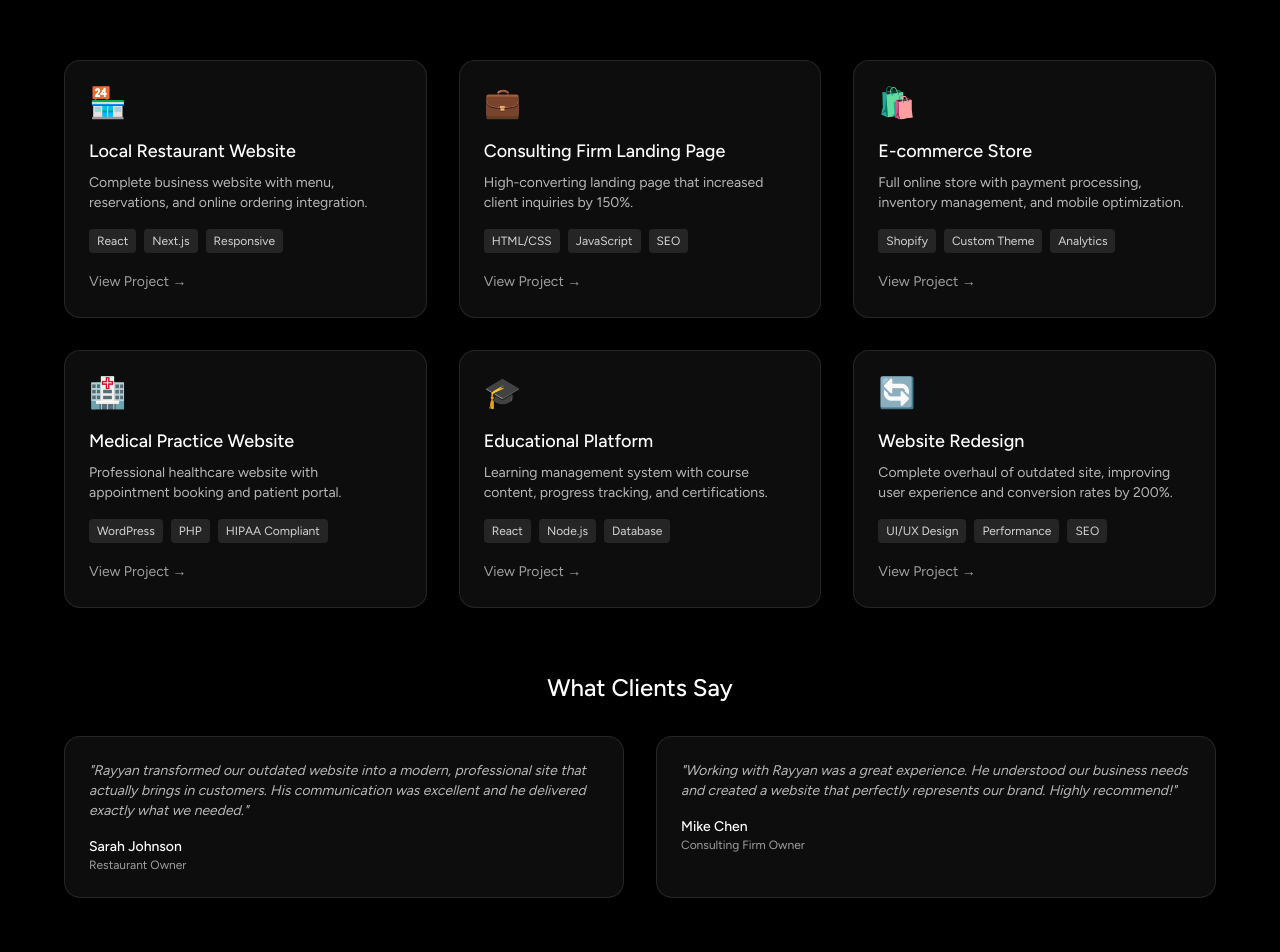
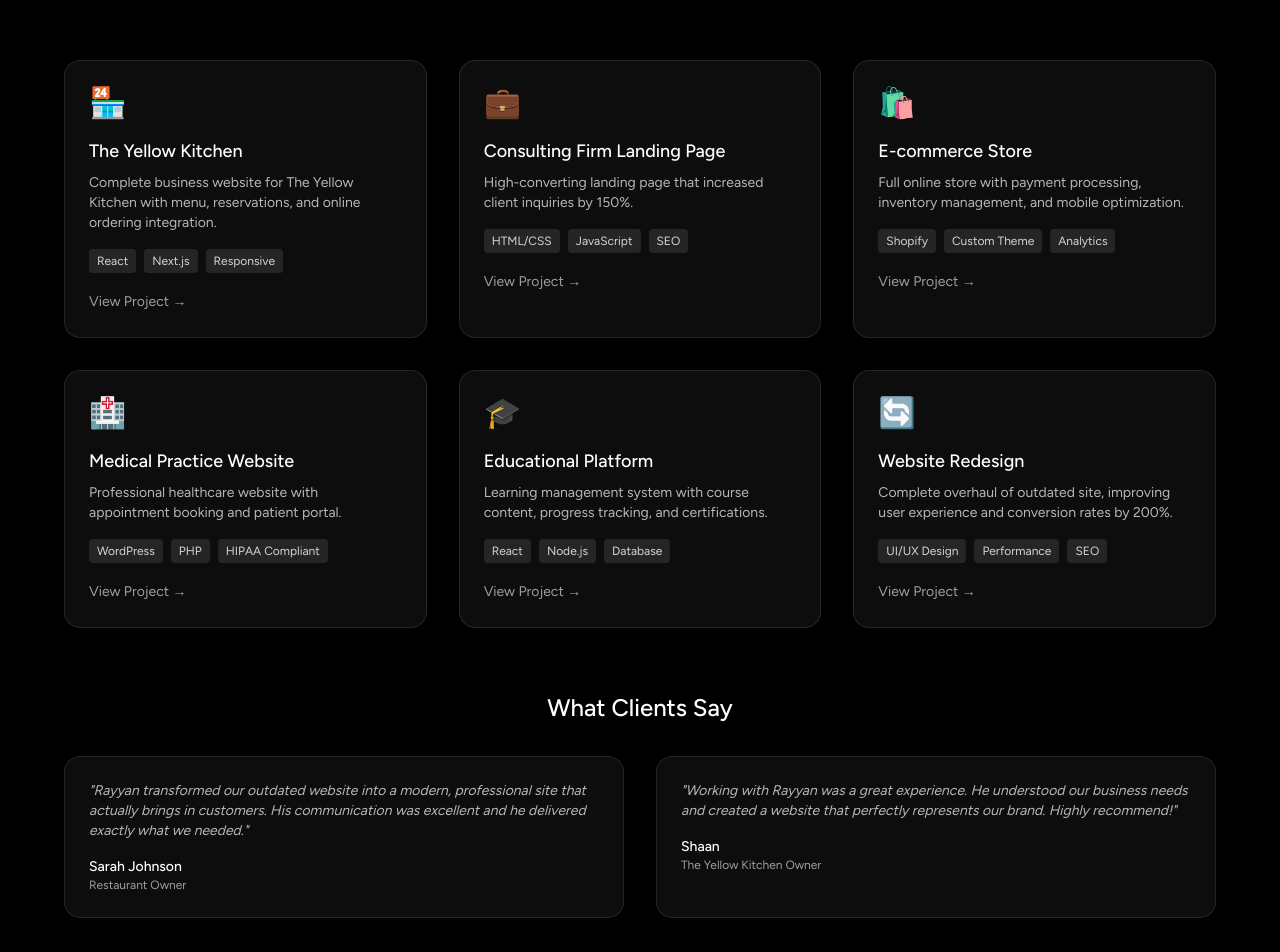
Before and after one commit to Rayyan2008/Rayyan-Web-Studios, a Next.js app: page /docs in a window 1280 px wide. Shown: the part 380-1332 px from the top of the page. Built offline with nearby package versions, Linux system fonts and the light colour scheme.

Commit message:
Project Integration

```diff
--- a/app/docs/page.tsx
+++ b/app/docs/page.tsx
@@ -39,14 +39,14 @@ export default function Portfolio() {
             <div className="group">
               <div className="p-6 rounded-2xl bg-white/5 backdrop-blur-sm border border-white/10 hover:bg-white/10 transition-all duration-300 h-full">
                 <div className="text-3xl mb-4">🏪</div>
-                <h3 className="text-lg font-medium text-white mb-2">Local Restaurant Website</h3>
-                <p className="text-sm text-white/70 mb-4">Complete business website with menu, reservations, and online ordering integration.</p>
+                <h3 className="text-lg font-medium text-white mb-2">The Yellow Kitchen</h3>
+                <p className="text-sm text-white/70 mb-4">Complete business website for The Yellow Kitchen with menu, reservations, and online ordering integration.</p>
                 <div className="flex flex-wrap gap-2 mb-4">
                   <span className="px-2 py-1 bg-white/10 rounded text-xs text-white/80">React</span>
                   <span className="px-2 py-1 bg-white/10 rounded text-xs text-white/80">Next.js</span>
                   <span className="px-2 py-1 bg-white/10 rounded text-xs text-white/80">Responsive</span>
                 </div>
-                <a href="#" className="text-sm text-white/60 hover:text-white transition-colors">View Project →</a>
+                <a href="https://the-yellow-kitchen-shaan.vercel.app/" className="text-sm text-white/60 hover:text-white transition-colors">View Project →</a>
               </div>
             </div>
 
@@ -143,8 +143,8 @@ export default function Portfolio() {
                   "Working with Rayyan was a great experience. He understood our business needs and created a website
                   that perfectly represents our brand. Highly recommend!"
                 </p>
-                <div className="text-sm font-medium text-white">Mike Chen</div>
-                <div className="text-xs text-white/60">Consulting Firm Owner</div>
+                <div className="text-sm font-medium text-white">Shaan</div>
+                <div className="text-xs text-white/60">The Yellow Kitchen Owner</div>
               </div>
             </div>
           </div>
```
